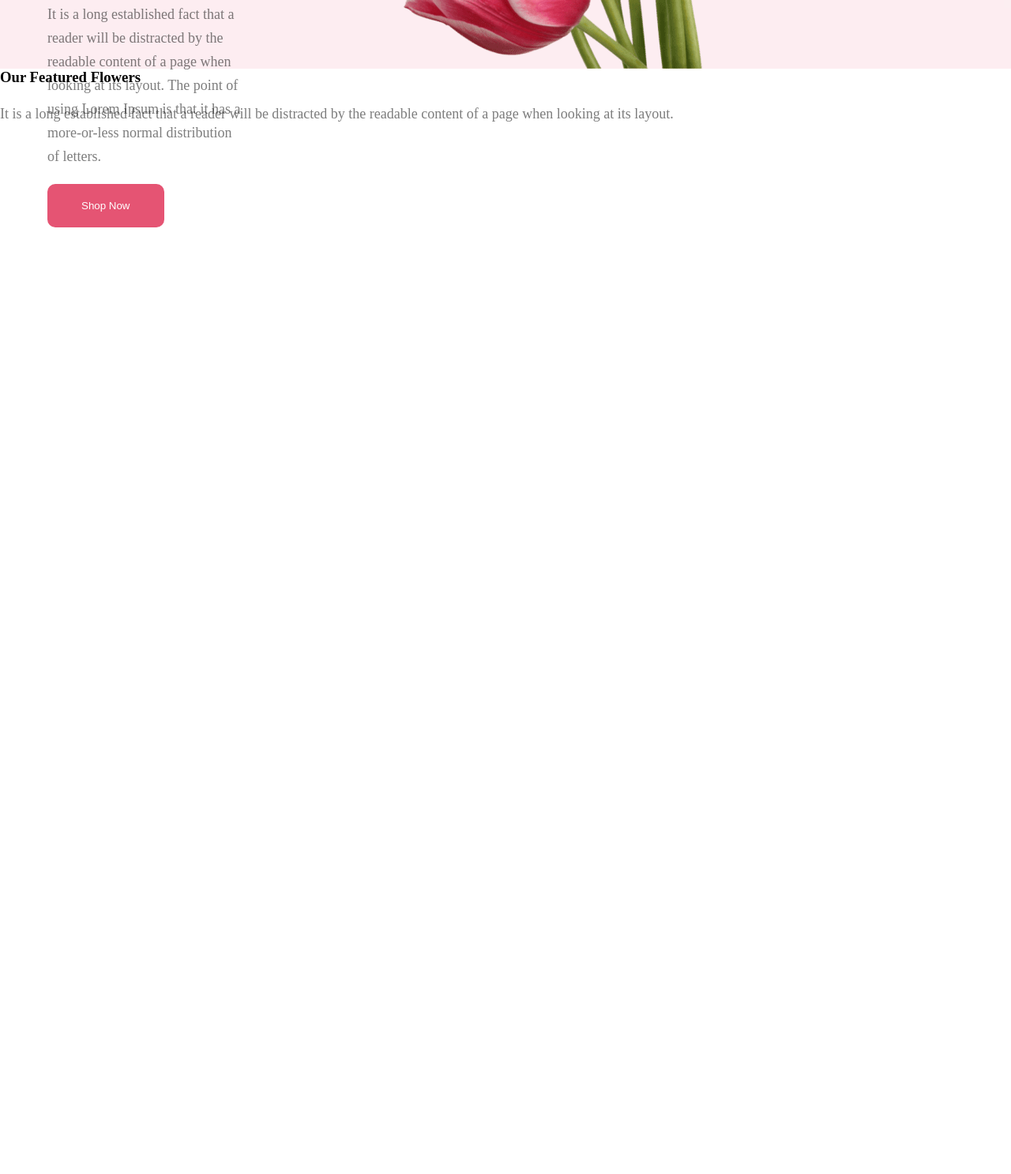
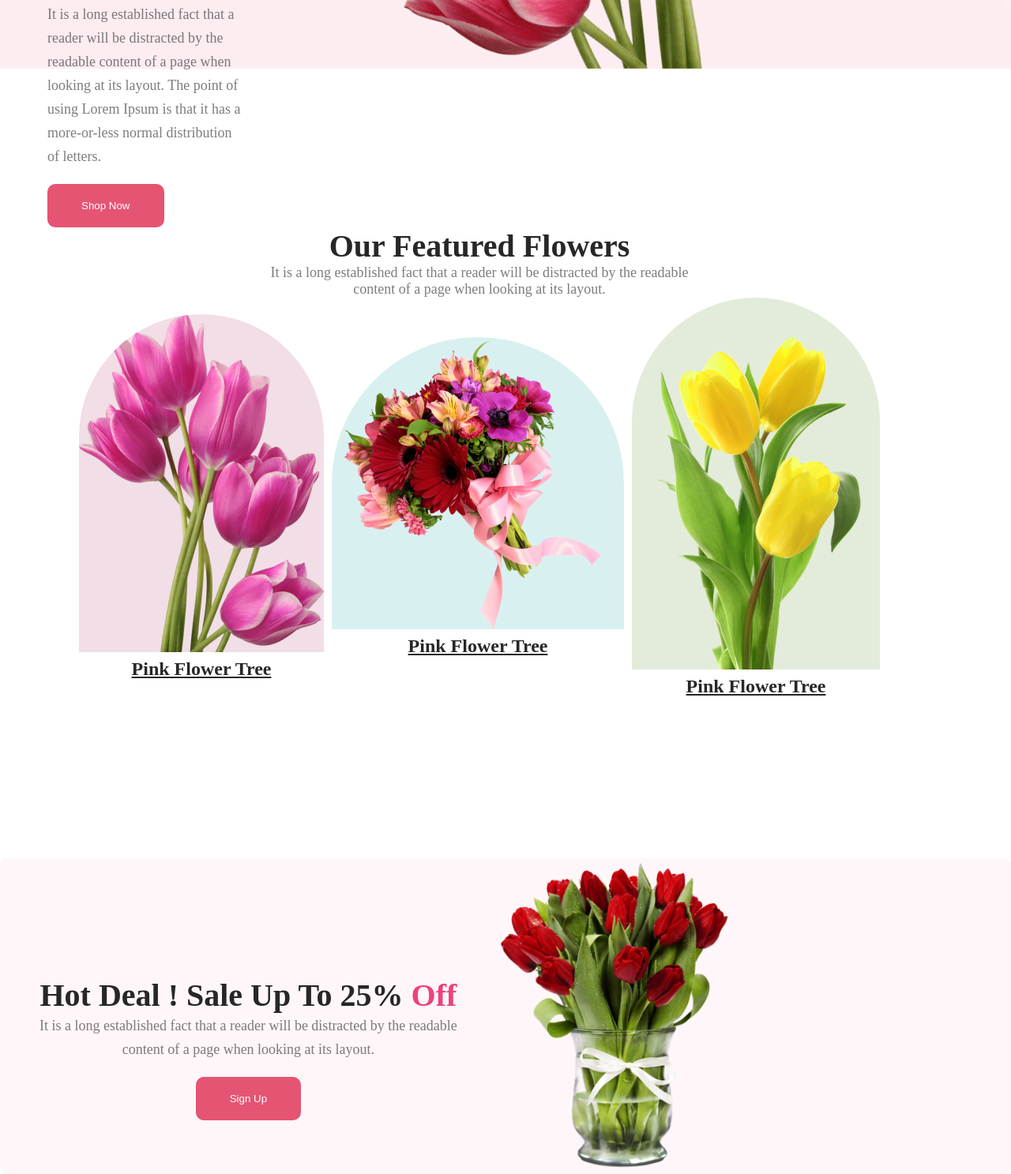
Before and after one commit to HosainMiazy/first-assignment, a plain HTML site: page index.html in a window 1280 px wide. Shown: the part 753-2240 px from the top of the page at 79% size. Before the commit the page ends 1041 px from the top, so only its background shows below. Drawn offline with Linux system fonts and the light colour scheme.

Commit message:
half finished

```diff
--- a/index.html
+++ b/index.html
@@ -15,22 +15,56 @@
                         Let's make <br> beautiful flowers a <br> part of your life.
                     </strong>
                 </h1>
-                <p>It is a long established fact that a reader will be distracted by the readable content of a page when looking at its layout. The point of using Lorem Ipsum is that it has a more-or-less normal distribution of letters.</p>
+                <p class="p">It is a long established fact that a reader will be distracted by the readable content of a page when looking at its layout. The point of using Lorem Ipsum is that it has a more-or-less normal distribution of letters.</p>
                 <button class="button">Shop Now</button>
             </div>
             <img class="picture" src="Flower Asset/pngwing 10.png" alt="">
         </div>
     </header>
     <main>
+        <section class="flower">
+            <div>
+                <h3 class="section-title">Our Featured Flowers</h3>
+            <p class="section-description">
+                It is a long established fact that a reader will be distracted by the readable <br> content of a page when looking at its layout.
+            </p>
+            <div class="flower-container">
+                <!-- .flower-img*3>img+h3.flower-title -->
+                <div class="flower-img">
+                    <img class="one" src="Flower Asset/pngwing 6.png" alt="">
+                    <h3 class="flower-title">Pink Flower Tree</h3>
+                </div>
+                <div class="flower-img">
+                    <img class="two" src="Flower Asset/pngwing 5.png" alt="">
+                    <h3 class="flower-title">Pink Flower Tree</h3>
+                </div>
+                <div class="flower-img">
+                    <img class="three" src="Flower Asset/pngwing 7.png" alt="">
+                    <h3 class="flower-title">Pink Flower Tree</h3>
+                </div>
+            </div>
+            </div>
 
+        </section>
+        <section>
+            <div class="section-three">
+                <div class="action">
+                    <h1 class="hot">
+                        Hot Deal ! Sale Up To 25% <span class="off">Off</span>
+                    </h1>
+                    <p class="offer">It is a long established fact that a reader will be distracted by the readable <br> content of a page when looking at its layout.</p>
+                    <button class="button">Sign Up</button>
+                </div>
+                <img class="flower-eight" src="Flower Asset/pngwing 8.png" alt="">
+            </div>
+        </section>
+        <section>
+
+        </section>
     </main>
+
     <footer>
-        <section class="flower">
-            <h3 class="section-title">Our Featured Flowers</h3>
-            <p class="section-description">
-                It is a long established fact that a reader will be distracted by the readable content of a page when looking at its layout.
-            </p>
-        </section>
+
     </footer>
 </body>
 </html>
--- a/styles/index.css
+++ b/styles/index.css
@@ -8,7 +8,7 @@
     font-size: 80px;
 }
 
-p {
+.p {
     color: rgba(39, 39, 39, 0.60);
     font-size: 18px;
     font-weight: 400;
@@ -36,7 +36,7 @@ p {
 }
 
 .picture {
-    padding-right: 100px ;
+    padding-right: 100px;
 
 }
 
@@ -49,4 +49,101 @@ p {
     padding: 40px 70px 0px 0px;
     display: flex;
 }
-/* section 2 er sobkisu */
+
+/* section 2  */
+
+.section-title {
+    color: #272727;
+    text-align: center;
+    font-size: 40px;
+
+}
+
+.section-description {
+    color: rgba(39, 39, 39, 0.60);
+    text-align: center;
+    font-size: 18px;
+    width: auto;
+}
+
+
+.flower-container {
+    display: flex;
+    gap: 10px;
+    text-align: center;
+    align-items: center;
+    /* padding: au; */
+    /* margin: auto; */
+}
+
+.flower {
+    display: flex;
+    align-items: center;
+    text-align: center;
+    height: 100vh;
+    background: #FFF;
+    margin: 100px 100px;
+}
+
+.one {
+    border-radius: 300px 300px 0px 0px;
+    background: rgba(167, 33, 98, 0.15);
+}
+
+.two {
+    border-radius: 300px 300px 0px 0px;
+    background: rgba(5, 151, 160, 0.15);
+}
+
+.three {
+    border-radius: 300px 300px 0px 0px;
+    background: rgba(71, 125, 17, 0.15);
+}
+
+.flower-title {
+
+    color: #272727;
+    text-align: center;
+    font-size: 24px;
+    font-weight: 700;
+    line-height: 35px;
+    text-decoration-line: underline;
+}
+
+.section-three {
+    display: flex;
+    height: 50vh;
+    border-radius: 8px;
+    background: rgba(229, 84, 115, 0.05);
+    padding: 0px;
+    margin: 0px;
+}
+
+.hot {
+    color: #272727;
+    font-size: 40px;
+    /* font-weight: 800; */
+}
+
+.off {
+    color: rgb(237, 66, 123);
+}
+
+.offer {
+    color: rgba(39, 39, 39, 0.60);
+    text-align: center;
+    /* width: 65%; */
+    font-size: 18px;
+    line-height: 30px;
+}
+.action{
+    padding: 50px ;
+    justify-content: center;
+    text-align: center;
+    align-items: center;
+    padding-top: 150px;
+}
+.flower-eight{
+    justify-content: space-around;
+
+}
```
